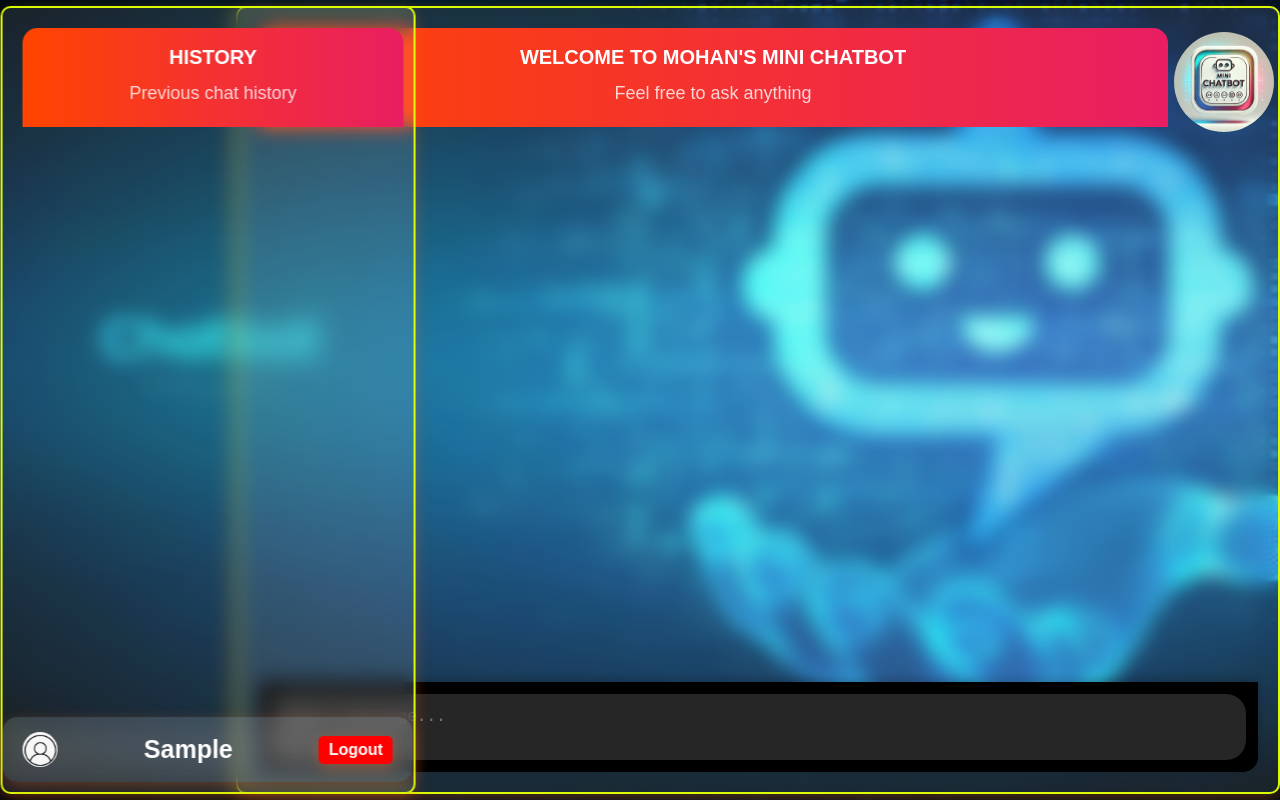
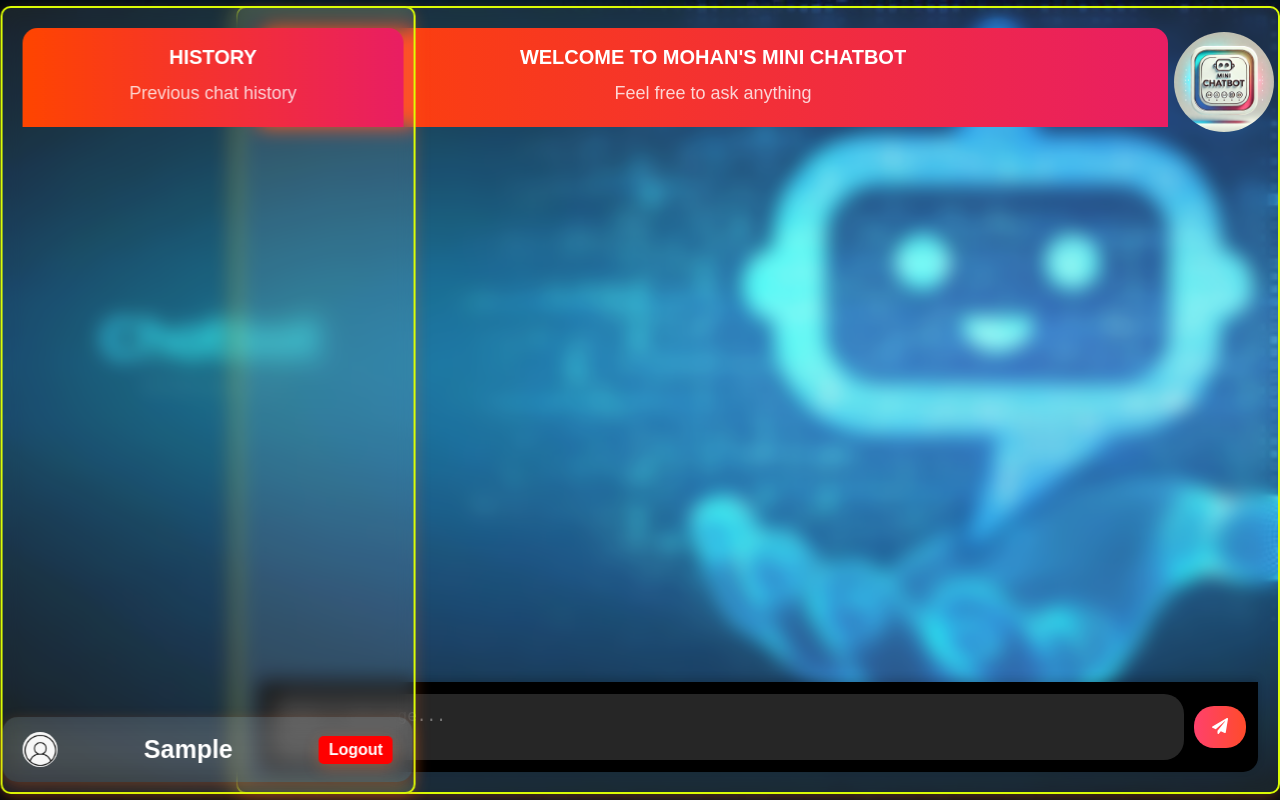
Before and after one commit to MOHANSAI2810/Mohan-Mini-ChatBot, a Flask app: page /chatbot in a window 1280 px wide. Run offline with Flask 3, Linux system fonts and the light colour scheme; the visitor is signed in with stand-in values (Sample User, id 1); data that the repository does not hold is empty.

```diff
--- a/templates/index.html
+++ b/templates/index.html
@@ -18,6 +18,7 @@
         <div class="chat-box" id="chat-box"></div>
         <div class="input-container">
             <textarea id="user-input" placeholder="Type a message..."></textarea>
+            <button onclick="sendMessage()"><i class="fas fa-paper-plane"></i></button>
         </div>
     </div>
     <div id="logout-modal" class="modal">
```
Also changed, not shown: app.py (line endings or trailing spaces), static/script.js (line endings or trailing spaces), 1 other file.
